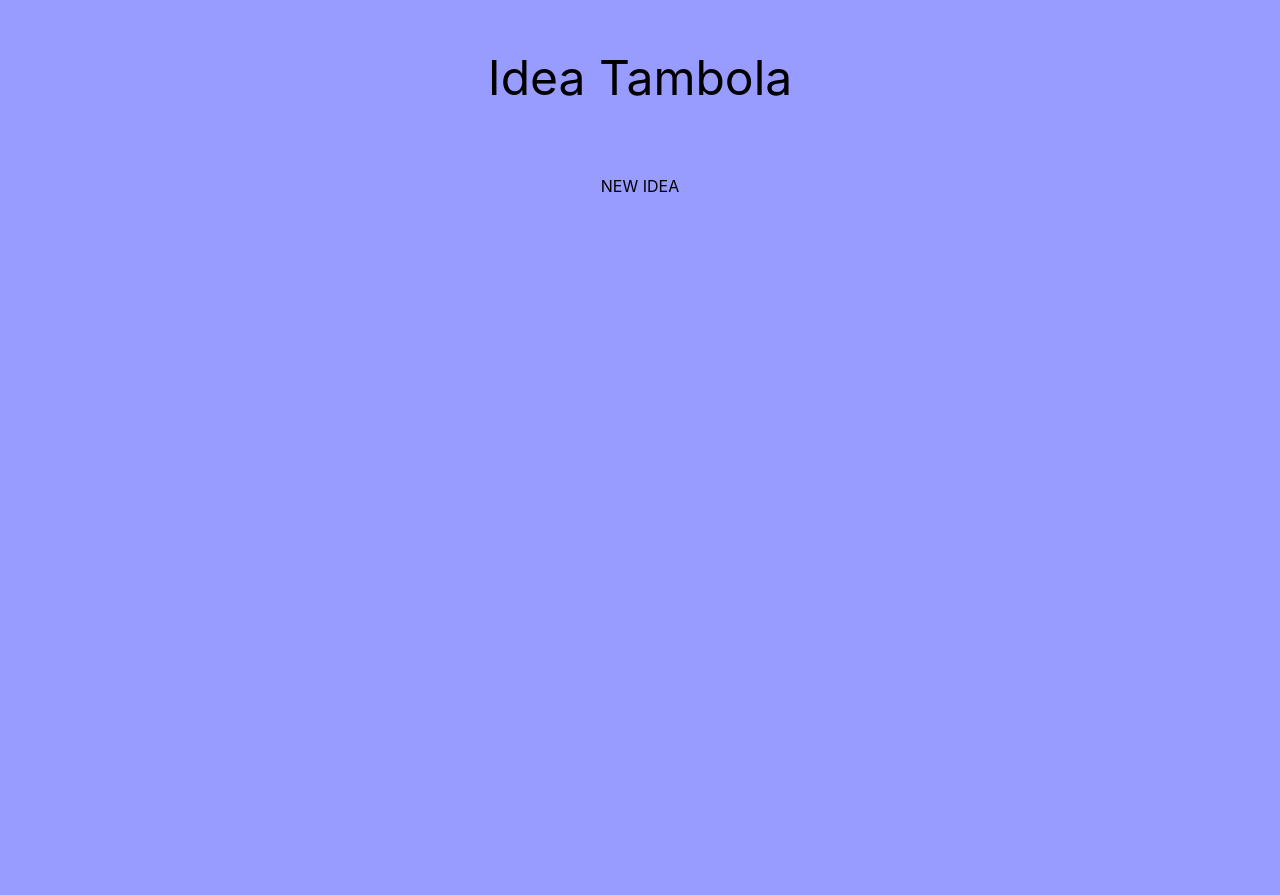
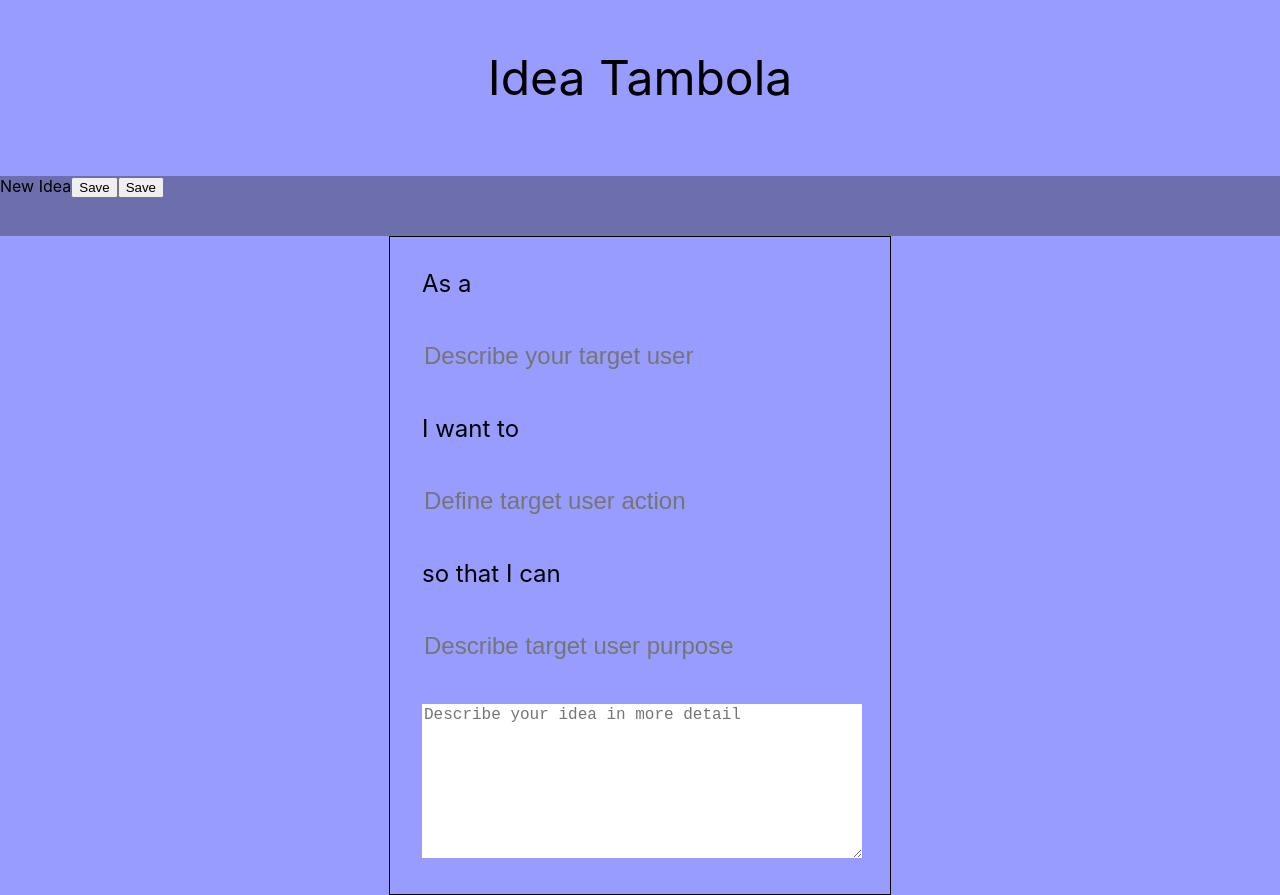
Before and after one commit to vikrembhagi/IdeaTambola, a React (Create React App) app: page /newidea in a window 1280 px wide. Before the commit the page ends 800 px from the top, so only its background shows below. Built offline with nearby package versions, Linux system fonts and the light colour scheme; no server answers; the database is empty.

Commit message:
New Idea Page

```diff
--- a/src/App.tsx
+++ b/src/App.tsx
@@ -3,6 +3,7 @@ import {IdeaDisplay} from "./Pages/IdeaDisplay"
 import Firebase from "firebase"
 import config from "./config"
 import {SampleIdea} from "./Data/Utils"
+import {NewIdea} from "./Pages/NewIdea"
 import {useEffect, useState} from "react"
 import {
   BrowserRouter as Router,
@@ -67,7 +68,7 @@ function App() {
     <div style={appHeader}>Idea Tambola</div>
       <Switch>
       <Route path="/newidea">
-            <div>NEW IDEA</div>
+            <NewIdea/>
           </Route>
 
       <Route path="/">
--- /dev/null
+++ b/src/Pages/NewIdea.tsx
@@ -0,0 +1,92 @@
+import { m } from "framer-motion"
+
+export function NewIdea() {
+    const formContainer = {
+        display: "flex",
+        flexDirection: "column" as "column",
+        width: "500px",
+        justifyContent: "center" as "center",
+        border: "1px solid black",
+        textAlign: "left" as "left",
+        margin: "0 auto"
+    }
+    const ideaInputStyle = {
+        background: "none",
+        border: "none",
+        width: "100%",
+        height: "50px",
+        fontSize: "24px"
+    }
+
+    const ideaDescriptionStyle = {
+        background: "white",
+        border: "none",
+        height: "150px",
+        width: "100%",
+        fontSize: "16px"
+    }
+
+    const userInputColor = {
+        color: "yellow"
+    }
+    const formLabel = {
+        fontSize: "24px",
+        color: "black",
+
+    }
+
+    const formRow = {
+        marginTop: 32,
+        marginBottom: 32,
+        marginLeft: 32,
+        marginRight: 32
+    }
+
+    const newIdeaToolbar = {
+        display: "flex",
+        flexDirection: "row" as "row",
+        height: 60,
+        backgroundColor: "#6D6FAC"
+    }
+
+    const taskInputStyle = {}
+    const purposeInputStyle = {}
+    return (
+        <div>
+            <div style={newIdeaToolbar}>
+                <div>New Idea</div>
+                <div>
+                    <button title="Save">Save</button>
+                </div>
+                <div>
+                    <button title="Save">Save</button>
+                </div>
+            </div>
+            <div style={formContainer}>
+                <form>
+                    <div style={formRow}>
+                        <label style={formLabel}>As a </label>
+                    </div>
+                    <div style={formRow}>
+                        <input style={{ ...ideaInputStyle, ...userInputColor }} type="text" name="name" placeholder="Describe your target user" />
+                    </div>
+                    <div style={formRow}>
+                        <label style={formLabel}>I want to </label>
+                    </div>
+                    <div style={formRow}>
+                        <input style={{ ...ideaInputStyle, ...userInputColor }} type="text" name="name" placeholder="Define target user action" />
+                    </div>
+                    <div style={formRow}>
+                        <label style={formLabel}>so that I can </label>
+                    </div>
+                    <div style={formRow}>
+                        <input style={{ ...ideaInputStyle, ...userInputColor }} type="text" name="name" placeholder="Describe target user purpose" />
+                    </div>
+                    <div style={formRow}>
+                        <textarea style={{ ...ideaDescriptionStyle }} name="name" placeholder="Describe your idea in more detail" />
+                    </div>
+                </form>
+            </div>
+        </div>
+    )
+}
```
Also changed, not shown: 1 other file (tests, documents, lock files or other folders).
